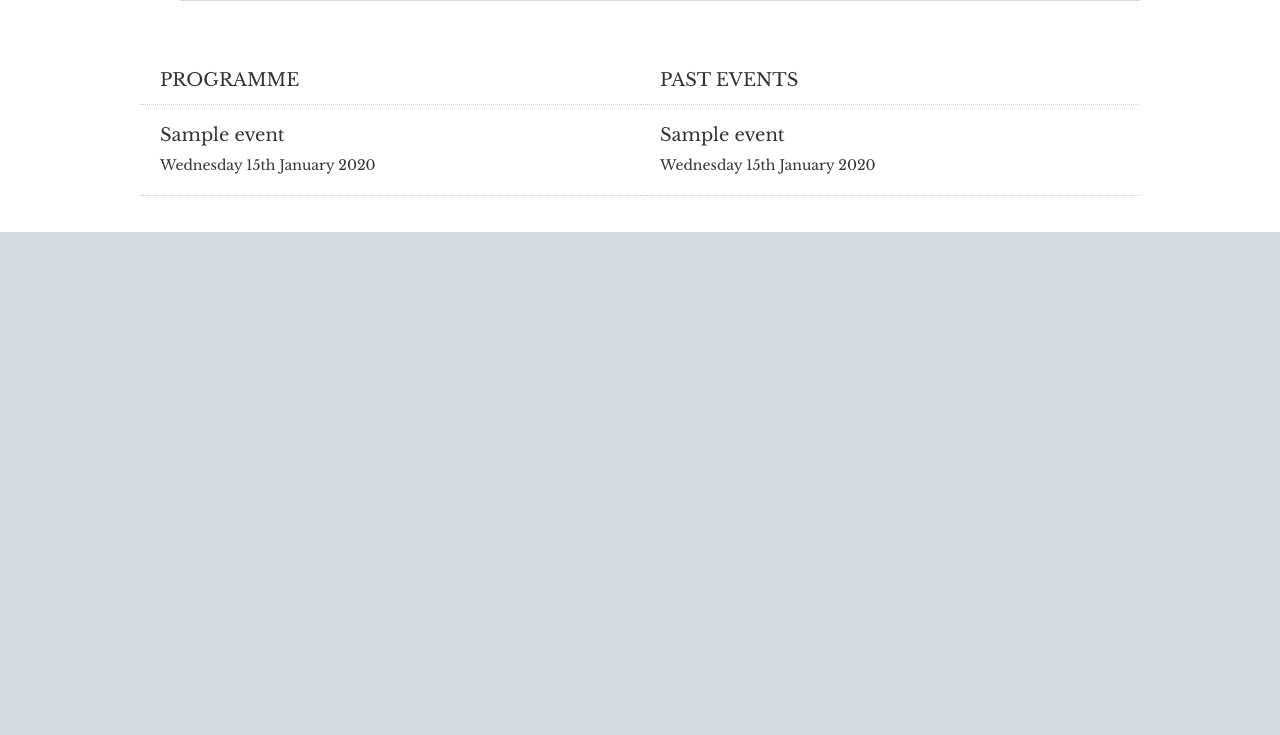
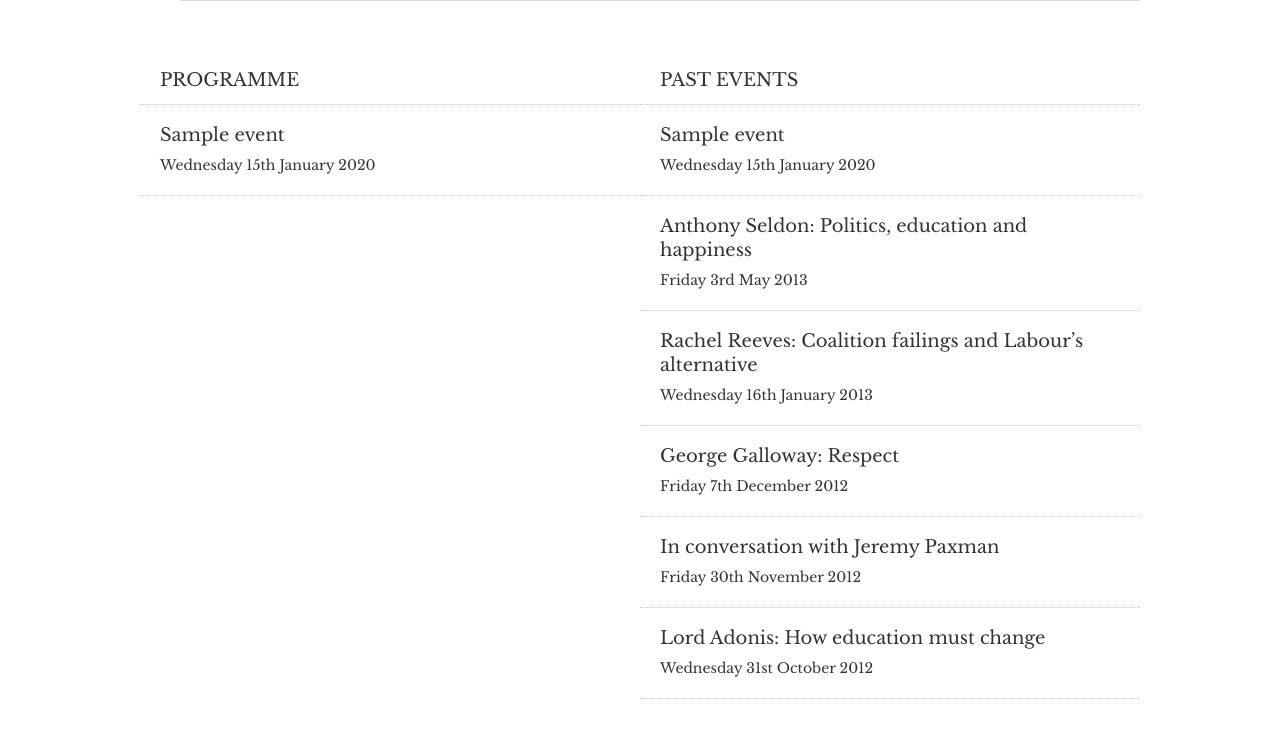
Before and after one commit to jclgoodwin/yorkunion, a Django app: template events/templates/index.html in a window 1280 px wide. Shown: the part 881-1616 px from the top of the page. Before the commit the page ends 1113 px from the top, so only its background shows below. Run offline with Django 3.2, Linux system fonts and the light colour scheme; the template is opened without the code that fills it: values that come from a table or form of the project are taken from there, others are empty; tables that the repository leaves empty hold one stand-in row (values such as "Sample post"); grey boxes marked "Sample" are stand-in pictures; some libraries are stand-ins or nearby versions.

Commit message:
hard-code old Nouse events in index template

```diff
--- a/events/templates/index.html
+++ b/events/templates/index.html
@@ -36,6 +36,36 @@
         {% for event in past_events_list %}
             {% include "event-list-item.html" %}
         {% endfor %}
+            <li>
+                <a href="http://www.nouse.co.uk/2013/05/07/anthony-seldon-politics-education-happiness/">
+                    <h3>Anthony Seldon: Politics, education and happiness</h3>
+                    <p>Friday 3rd May 2013</p>
+                </a>
+            </li>
+            <li>
+                <a href="http://www.nouse.co.uk/2013/01/17/rachel-reeves-coalition-failings-and-labours-alternative/">
+                    <h3>Rachel Reeves: Coalition failings and Labour’s alternative</h3>
+                    <p>Wednesday 16th January 2013</p>
+                </a>
+            </li>
+            <li>
+                <a href="http://www.nouse.co.uk/2012/12/07/george-galloway-respect/">
+                    <h3>George Galloway: Respect</h3>
+                    <p>Friday 7th December 2012</p>
+                </a>
+            </li>
+            <li>
+                <a href="http://www.nouse.co.uk/2012/11/30/in-conversation-with-jeremy-paxman/">
+                    <h3>In conversation with Jeremy Paxman</h3>
+                    <p>Friday 30th November 2012</p>
+                </a>
+            </li>
+            <li>
+                <a href="http://www.nouse.co.uk/2012/10/31/lord-adonis-on-education/">
+                    <h3>Lord Adonis: How education must change</h3>
+                    <p>Wednesday 31st October 2012</p>
+                </a>
+            </li>
     </ol>
     {% endif %}
 </div>
```
